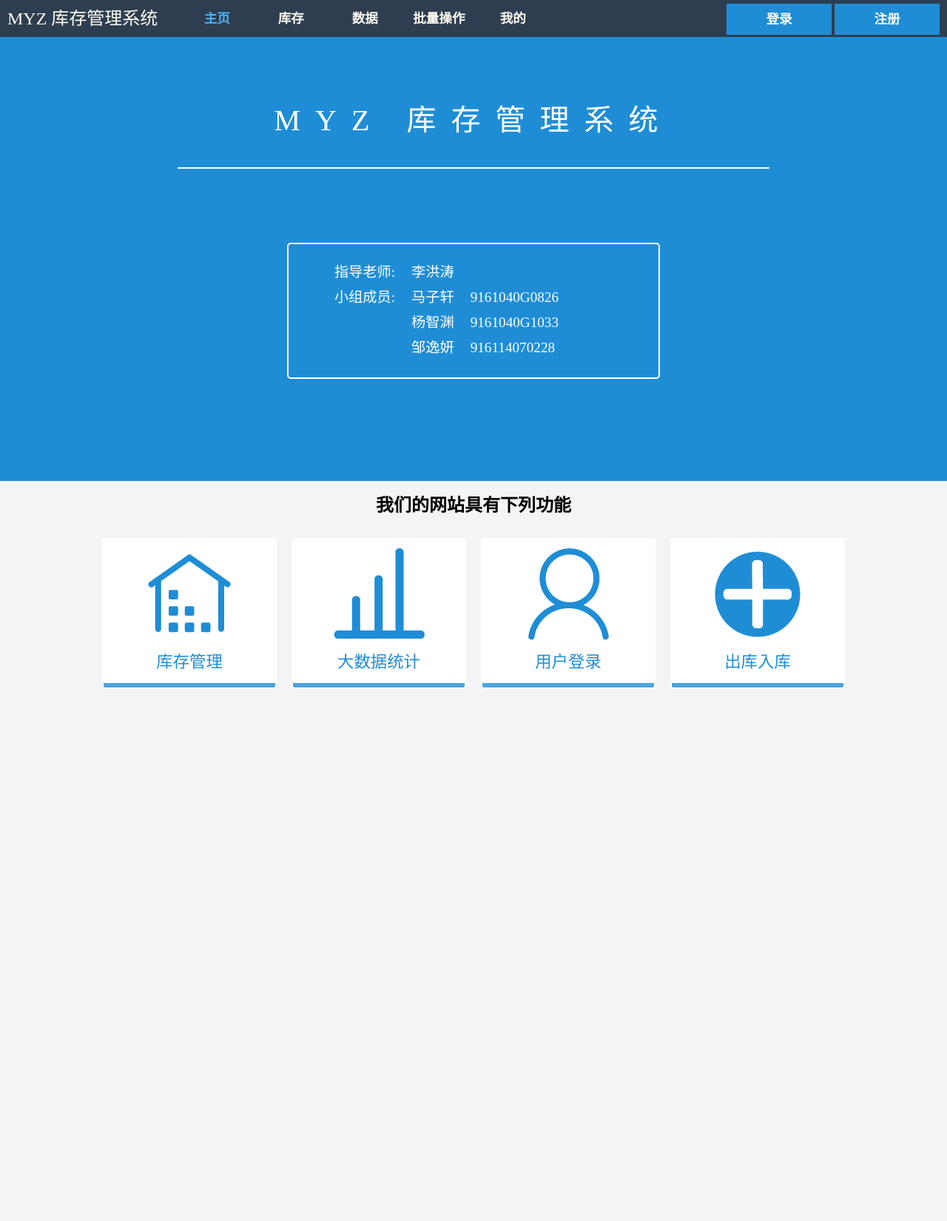
After one commit to 1184291824/ResearchAndTrainingBPlan, a Django app: template templates/PC/index.html in a window 1280 px wide. The commit adds this page. Shown: the whole page at 74% size. Run offline with Django 3.2, Linux system fonts and the light colour scheme; the template is opened without the code that fills it, so the values that code supplies are empty; some libraries are stand-ins or nearby versions.

Commit message:
v0.6.0 前端PC页面开始 已做完主页部分内容

```diff
--- /dev/null
+++ b/static/PC/css/base.css
@@ -0,0 +1,115 @@
+:root {
+    --bkcolor: #1f8dd6;
+    --header-bkcolor: #2d3e50;
+    --header-height: 50px
+}
+
+body {
+    background-color: var(--bkcolor);
+    font-family: "微软雅黑";
+    min-width: 1100px;
+}
+
+
+.header {
+    background-color: var(--header-bkcolor);
+    height: var(--header-height);
+    line-height: var(--header-height);
+    position: fixed;
+    width: 100%;
+    min-width: inherit;
+    z-index: 999;
+}
+
+.header-logo {
+    float: left;
+    color: floralwhite;
+    height: var(--header-height);
+    padding: 0px 10px 0px 10px;
+    text-align: center;
+    font-size: 1.5em;
+}
+
+.header-menu {
+    float: left;
+    margin-left: 20px;
+    height: var(--header-height);
+}
+
+.header-menu-ul {
+    height: var(--header-height);
+    margin: 0;
+    padding: 0;
+}
+
+.header-menu-li {
+    float: left;
+    height: var(--header-height);
+    line-height: var(--header-height);
+    list-style: none;
+    padding: 0;
+    margin: 0;
+    display: inline-block;
+}
+
+.header-menu-a {
+    display: inline-block;
+    width: 100px;
+    height: var(--header-height);
+    padding: 0;
+    margin: 0;
+    line-height: var(--header-height);
+    text-align: center;
+    vertical-align: bottom;
+    color: floralwhite;
+    font-weight: 700;
+    font-size: 1.1em;
+    text-decoration: none;
+}
+
+.header-menu-a:hover {
+    color: #4ab2f6;
+}
+
+.header-menu-select {
+    color: #4ab2f6;
+}
+
+.header-menu-has-children {
+    overflow: hidden;
+    background-color: #2D3E50;
+    transition: height 0.5s;
+    -webkit-transition: height 0.5s;
+}
+
+.header-menu-children {
+    font-weight: 500;
+    font-size: 1em;
+}
+
+.header-menu-has-children:hover {
+    height: 155px;
+}
+
+.header-button {
+    float: right;
+    margin-right: 10px;
+    /* width: 100px; */
+}
+
+.header-button-a {
+    background-color: var(--bkcolor);
+    height: 40px;
+    margin: 5px 0;
+    padding: 0 20px;
+    line-height: 40px;
+    border-radius: 0;
+    border: var(--bkcolor) 1px solid;
+    transition: background-color 0.5s;
+    -webkit-transition: background-color 0.5s;
+}
+
+.header-button-a:hover {
+    color: floralwhite;
+    background-color: transparent;
+}
--- /dev/null
+++ b/static/PC/css/index.css
@@ -0,0 +1,96 @@
+/* 下面是主页的body属性 */
+.body {
+    width: 100%;
+    height: 600px;
+    color: white;
+    text-align: center;
+    /* background-color: red; */
+    position: fixed;
+    z-index: -1;
+    min-width: inherit;
+}
+
+.body-title {
+    font-size: 2.5em;
+    text-align: center;
+    width: 800px;
+    margin: 100px auto;
+    padding: 40px 0;
+    /* position: relative; */
+    border-bottom: white solid 2px;
+    letter-spacing: 0.5em;
+}
+
+.body-contain {
+    font-size: 1.2em;
+    height: 140px;
+    width: 400px;
+    margin: 0 auto;
+    padding: 20px 50px;
+    border: white solid 2px;
+    border-radius: 5px;
+    text-align: left;
+}
+
+.body-contain td {
+    padding: 5px 10px;
+}
+
+.display {
+    background-color: rgb(244,244,244);
+    position: absolute;
+    width: 100%;
+    min-width: inherit;
+    top: 650px;
+    height: 1000px;
+    z-index: 2;
+}
+
+.display-function {
+    color: black;
+    width: 80%;
+    margin: 0 auto;
+    /* font-weight: 300; */
+}
+
+.display-function-item {
+    background-color: white;
+    border-radius: 4px;
+    height: 200px;
+    margin: 10px;
+    text-align: left;
+    font-size: 1.4em;
+    border: solid transparent 2px;
+    transition: border 0.5s;
+    -webkit-transition: border 0.5s;
+    overflow: hidden;
+    /* box-shadow: inset 0 0 0 1px rgba(105, 202, 98, 0.5); */
+}
+
+.display-function-item-title {
+    margin: 15px;
+    /*padding-left: 10px;*/
+    text-align: center;
+    /*border-left: solid 2px var(--bkcolor);*/
+    color: var(--bkcolor);
+}
+
+.display-function-item-icon{
+    display: block;
+    margin: 10px auto;
+}
+
+.display-function-item-contain {
+    position: relative;
+    top: 0;
+    background-color: rgba(31, 141, 214, 0.8);
+    color: white;
+    z-index: 2;
+    height: 180px;
+    padding: 10px;
+    font-size: 16px;
+    transition: top 1s;
+}
+.display-function-item:hover > .display-function-item-contain{
+    top: -200px;
+}
--- /dev/null
+++ b/templates/PC/base.html
@@ -0,0 +1,58 @@
+{% load staticfiles %}
+<!DOCTYPE html>
+<html lang="en">
+<head>
+    <meta charset="UTF-8">
+    <meta name="viewport" content="width=device-width, initial-scale=1">
+    <title>{% block title %}{% endblock %}</title>
+    <link rel="stylesheet" href="https://unpkg.com/purecss@1.0.0/build/pure-min.css" crossorigin="anonymous">
+    <link rel="stylesheet" href="{% static 'PC/css/base.css' %}">
+{% block link %}
+
+{% endblock %}
+</head>
+<body>
+    <div class="header">
+        <div class="header-logo">
+            <label>MYZ 库存管理系统</label>
+        </div>
+        <div class="header-menu">
+            <ul class="header-menu-ul">
+                <li class="header-menu-li">
+                    <a href="#" id="header-menu-1" class="header-menu-a">主页</a>
+                </li>
+                <li class="header-menu-li header-menu-has-children">
+                    <a href="#" id="header-menu-2" class="header-menu-a">库存</a><br>
+                    <a href="#" class="header-menu-a header-menu-children">查看全部</a><br>
+                    <a href="#" class="header-menu-a header-menu-children">查找</a><br>
+                </li>
+                <li class="header-menu-li header-menu-has-children">
+                    <a href="#" id="header-menu-3" class="header-menu-a">数据</a><br>
+                    <a href="#" class="header-menu-a header-menu-children">每日出入库</a><br>
+                    <a href="#" class="header-menu-a header-menu-children">库存统计</a><br>
+                </li>
+                <li class="header-menu-li header-menu-has-children">
+                    <a href="#" id="header-menu-4" class="header-menu-a">批量操作</a><br>
+                    <a href="#" class="header-menu-a header-menu-children">批量入库</a><br>
+                    <a href="#" class="header-menu-a header-menu-children">批量出库</a><br>
+                </li>
+                <li class="header-menu-li">
+                    <a href="#" id="header-menu-5" class="header-menu-a">我的</a>
+                </li>
+            </ul>
+        </div>
+        <div class="header-button">
+            <a class="header-menu-a header-button-a" href="#">登录</a>
+            <a class="header-menu-a header-button-a" href="#">注册</a>
+        </div>
+    </div>
+{% block body %}
+
+{% endblock %}
+</body>
+<script src="https://code.jquery.com/jquery-3.4.1.slim.min.js" integrity="sha256-pasqAKBDmFT4eHoN2ndd6lN370kFiGUFyTiUHWhU7k8="
+        crossorigin="anonymous" type="text/javascript" charset="UTF-8"></script>
+{% block script %}
+
+{% endblock %}
+</html>
--- a/templates/PC/changePassword.html
+++ b/templates/PC/changePassword.html
@@ -18,5 +18,5 @@
             <input type="password" id="user_password" name="user_password" value="" maxlength="20" placeholder="请输入新密码" required="required"/><br>
 			<input type="submit" value="提交"/>
 		</form>
-	</body>
+    </body>
 </html>
--- /dev/null
+++ b/templates/PC/index.html
@@ -0,0 +1,92 @@
+{% extends 'PC/base.html' %}
+{% load staticfiles %}
+{% block title %}
+主页
+{% endblock %}
+{% block link %}
+<link rel="stylesheet" href="{% static 'PC/css/index.css' %}">
+{% endblock %}
+{% block body %}
+    <div class="body">
+        <div class="body-title"><label>MYZ 库存管理系统</label></div>
+        <div class="body-contain">
+            <table>
+                <tr>
+                    <td>指导老师:</td>
+                    <td>李洪涛</td>
+                </tr>
+                <tr>
+                    <td>小组成员:</td>
+                    <td>马子轩</td>
+                    <td>9161040G0826</td>
+                </tr>
+                <tr>
+                    <td></td>
+                    <td>杨智渊</td>
+                    <td>9161040G1033</td>
+                </tr>
+                <tr>
+                    <td></td>
+                    <td>邹逸妍</td>
+                    <td>916114070228</td>
+                </tr>
+            </table>
+        </div>
+    </div>
+    <div class="body display">
+        <div class="display-function">
+            <h2>我们的网站具有下列功能</h2>
+            <!-- <div class="display-function-item">
+                <label class="display-function-item-title">库存查询</label>
+            </div> -->
+            <div class="pure-g">
+                <div class="pure-u-1-4">
+                    <div class="display-function-item">
+                        <img class="display-function-item-icon" src="{% static 'PC/img/库存.png' %}" >
+                        <p class="display-function-item-title">库存管理</p>
+                        <div class="display-function-item-contain">
+                            可以协助你随时随地的查询库存信息和出入库情况，甚至每条出入库的记录
+                        </div>
+
+                    </div>
+                </div>
+                <div class="pure-u-1-4">
+                    <div class="display-function-item">
+                        <img class="display-function-item-icon" src="{% static 'PC/img/统计.png' %}" >
+                        <p class="display-function-item-title">大数据统计</p>
+                        <div class="display-function-item-contain">
+                            可以统计出每日的出入库情况，形成汇总图表<br>
+                            并且可以查看某一种库存的出入库统计<br>
+                        </div>
+                    </div>
+                </div>
+                <div class="pure-u-1-4">
+                    <div class="display-function-item">
+                        <img class="display-function-item-icon" src="{% static 'PC/img/员工.png' %}" >
+                        <p class="display-function-item-title">用户登录</p>
+                        <div class="display-function-item-contain">
+                            很方便、安全的登录到我们的网站<br>
+                            支持多用户同时登录，修改密码，快速免费注册用户等功能
+                        </div>
+                    </div>
+                </div>
+                <div class="pure-u-1-4">
+                    <div class="display-function-item">
+                        <img class="display-function-item-icon" src="{% static 'PC/img/入库.png' %}" >
+                        <p class="display-function-item-title">出库入库</p>
+                        <div class="display-function-item-contain">
+                            可以快速的完成出库和入库的操作
+                        </div>
+                    </div>
+                </div>
+            </div>
+        </div>
+    </div>
+{% endblock %}
+{% block script %}
+    <script type="text/javascript">
+        $(document).ready(function() {
+            $('#header-menu-1').css('color', '#4ab2f6');
+        })
+    </script>
+{% endblock %}
```
Also changed, not shown: BPlan/views.py (+1 -13 lines), static/PC/img/入库.png (added), static/PC/img/员工.png (added), static/PC/img/库存.png (added), static/PC/img/统计.png (added).
